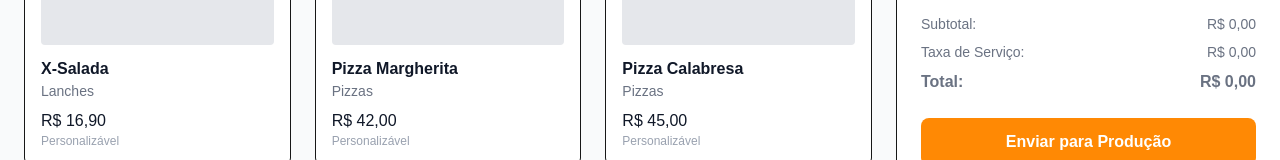
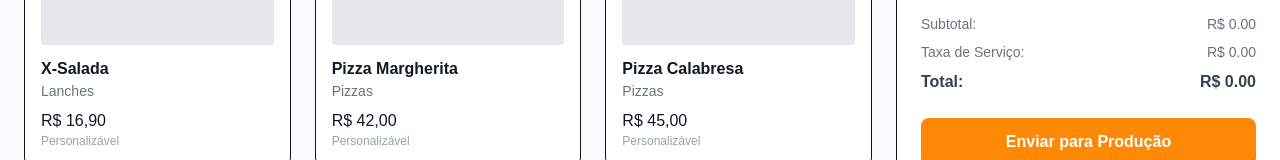
Before and after one commit to ezequielsan/sabor-rush, a Next.js app: page /cardapio in a window 1280 px wide. Shown: the part 661-821 px from the top of the page. Built offline with nearby package versions, Linux system fonts and the light colour scheme.

Commit message:
Adiciona a seleção de produtos e adicionais para o carrinho

```diff
--- a/src/app/cardapio/page.tsx
+++ b/src/app/cardapio/page.tsx
@@ -16,9 +16,18 @@ type Adicional = {
     checked: boolean
 }
 
+type ItemCarrinho = {
+    nome: string
+    precoBase: number
+    adicionais: Adicional[]
+    quantidade: number
+}
+
 export default function CardapioPage() {
     const [modalAberto, setModalAberto] = useState(false)
     const [produtoSelecionado, setProdutoSelecionado] = useState<Produto | null>(null)
+    const [carrinho, setCarrinho] = useState<ItemCarrinho[]>([])
+
 
     const [adicionais, setAdicionais] = useState<Adicional[]>([
         { id: 1, nome: 'Bacon Extra', preco: 4.0, checked: false },
@@ -41,6 +50,44 @@ export default function CardapioPage() {
         )
     }
 
+    function adicionarAoPedido() {
+        if (!produtoSelecionado) return
+
+        const precoBase = parsePreco(produtoSelecionado.preco)
+        const adicionaisSelecionados = adicionais.filter((a) => a.checked)
+
+        setCarrinho((prev) => [
+            ...prev,
+            {
+                nome: produtoSelecionado.nome,
+                precoBase,
+                adicionais: adicionaisSelecionados,
+                quantidade: 1
+            }
+        ])
+
+        fecharModal()
+    }
+
+    function alterarQuantidade(nome: string, delta: number) {
+        setCarrinho((prev) =>
+            prev
+                .map((item) =>
+                    item.nome === nome
+                        ? { ...item, quantidade: item.quantidade + delta }
+                        : item
+                )
+                .filter((item) => item.quantidade > 0)
+        )
+    }
+
+    function calcularAdicionais(adicionais: Adicional[]) {
+        return adicionais
+            .filter((a) => a.checked)
+            .reduce((acc, a) => acc + a.preco, 0)
+    }
+
+
     function toggleAdicional(id: number) {
         setAdicionais((prev) =>
             prev.map((item) =>
@@ -48,6 +95,20 @@ export default function CardapioPage() {
             )
         )
     }
+
+    function parsePreco(preco: string) {
+        return Number(preco.replace('R$', '').replace(',', '.').trim())
+    }
+
+    const subtotal = carrinho.reduce((acc, item) => {
+        const totalAdicionais = calcularAdicionais(item.adicionais)
+        const precoUnitario = item.precoBase + totalAdicionais
+        return acc + precoUnitario * item.quantidade
+    }, 0)
+
+    const taxaServico = subtotal * 0.1
+    const total = subtotal + taxaServico
+
 
     return (
         <div className="min-h-screen bg-gray-50 flex flex-col">
@@ -90,8 +151,8 @@ export default function CardapioPage() {
                             <button
                                 key={cat}
                                 className={`px-4 py-1 rounded-full text-sm ${cat === 'Todos'
-                                        ? 'bg-white border font-medium text-gray-700'
-                                        : 'bg-gray-200 text-gray-600'
+                                    ? 'bg-white border font-medium text-gray-700'
+                                    : 'bg-gray-200 text-gray-600'
                                     }`}
                             >
                                 {cat}
@@ -112,33 +173,77 @@ export default function CardapioPage() {
 
                 {/* RESUMO */}
                 <aside className="w-full max-w-sm bg-white border-l p-6 flex flex-col">
-                    <h2 className="text-lg text-gray-500 font-semibold mb-1">Resumo do Pedido</h2>
-                    <p className="text-sm text-gray-500 mb-4">0 Itens</p>
+                    <h2 className="text-lg text-gray-500 font-semibold mb-1">
+                        Resumo do Pedido
+                    </h2>
+                    <p className="text-sm text-gray-500 mb-4">
+                        {carrinho.length} Itens
+                    </p>
 
-                    <div className="flex-1 flex items-center justify-center text-gray-400">
-                        Carrinho vazio
+                    {/* LISTA */}
+                    <div className="flex-1 space-y-4 overflow-y-auto">
+                        {carrinho.length === 0 && (
+                            <div className="flex items-center justify-center text-gray-400 h-full">
+                                Carrinho vazio
+                            </div>
+                        )}
+
+                        {carrinho.map((item, index) => (
+                            <div
+                                key={index}
+                                className="border rounded-lg p-3 flex justify-between items-start"
+                            >
+                                <div>
+                                    <p className="font-medium text-gray-900">
+                                        {item.nome}
+                                    </p>
+
+                                    {/* 👇 AQUI ENTRA A PARTE DOS ADICIONAIS 👇 */}
+                                    {item.adicionais.length > 0 && (
+                                        <ul className="text-xs text-gray-400 mt-1">
+                                            {item.adicionais.map((a) => (
+                                                <li key={a.id}>
+                                                    + {a.nome} (R$ {a.preco.toFixed(2)})
+                                                </li>
+                                            ))}
+                                        </ul>
+                                    )}
+                                </div>
+
+                                <p className="text-sm font-medium text-gray-900">
+                                    {(() => {
+                                        const totalAdicionais = calcularAdicionais(item.adicionais)
+                                        const precoUnitario = item.precoBase + totalAdicionais
+                                        return `R$ ${(precoUnitario * item.quantidade).toFixed(2)}`
+                                    })()}
+                                </p>
+                            </div>
+                        ))}
                     </div>
+
                     {/* TOTAIS */}
                     <div className="mt-6 space-y-2 text-sm">
                         <div className="flex justify-between text-gray-500">
                             <span>Subtotal:</span>
-                            <span>R$ 0,00</span>
+                            <span>R$ {subtotal.toFixed(2)}</span>
                         </div>
 
                         <div className="flex justify-between text-gray-500">
                             <span>Taxa de Serviço:</span>
-                            <span>R$ 0,00</span>
+                            <span>R$ {taxaServico.toFixed(2)}</span>
                         </div>
 
-                        <div className="flex justify-between font-semibold text-base text-gray-500">
+                        <div className="flex justify-between font-semibold text-base text-gray-700">
                             <span>Total:</span>
-                            <span>R$ 0,00</span>
+                            <span>R$ {total.toFixed(2)}</span>
                         </div>
                     </div>
+
                     <button className="mt-6 bg-orange-400 hover:bg-orange-500 text-white py-3 rounded-lg font-semibold">
                         Enviar para Produção
                     </button>
                 </aside>
+
             </main>
 
             {/* MODAL */}
@@ -212,7 +317,10 @@ export default function CardapioPage() {
                             >
                                 Cancelar
                             </button>
-                            <button className="bg-orange-400 hover:bg-orange-500 text-white px-4 py-2 rounded">
+                            <button
+                                onClick={adicionarAoPedido}
+                                className="bg-orange-400 hover:bg-orange-500 text-white px-4 py-2 rounded"
+                            >
                                 Adicionar ao Pedido
                             </button>
                         </div>
```
